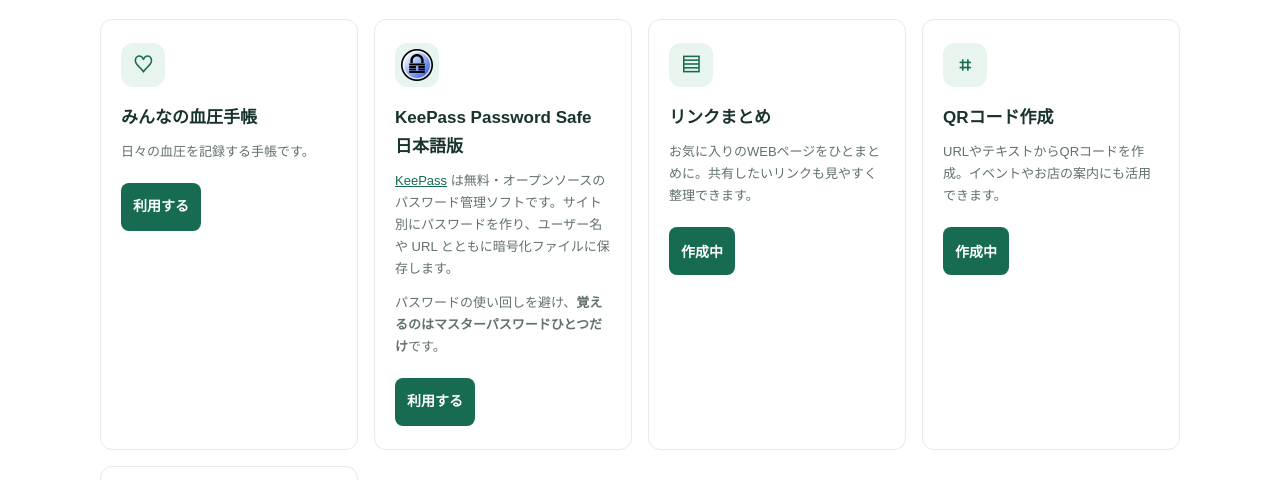
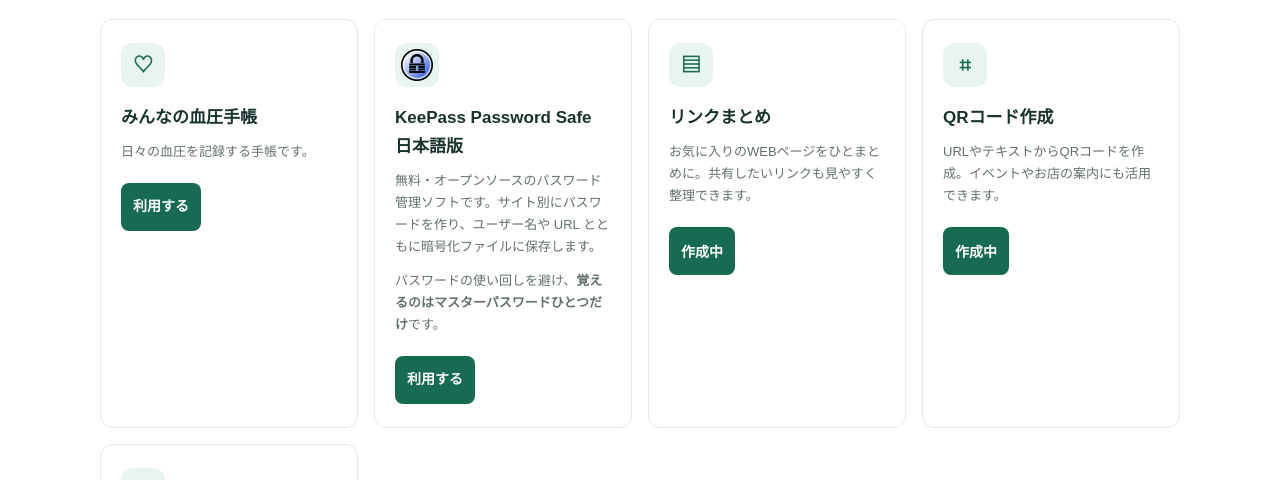
Before and after one commit to kkato233/min-web-service, a plain HTML site: page index.html in a window 1280 px wide. Shown: the part 721-1201 px from the top of the page. Drawn offline with Linux system fonts and the light colour scheme.

Commit message:
Simplify KeePass description in index.html
Removed the link from the KeePass description for clarity.

```diff
--- a/index.html
+++ b/index.html
@@ -387,7 +387,7 @@
           <article class="service-card">
             <div class="service-icon" aria-hidden="true"><img src="img/keepass-icon.png" alt=""></div>
             <h3>KeePass Password Safe 日本語版</h3>
-            <p><a href="https://keepass.info/">KeePass</a> は無料・オープンソースのパスワード管理ソフトです。サイト別にパスワードを作り、ユーザー名や URL とともに暗号化ファイルに保存します。</p>
+            <p>無料・オープンソースのパスワード管理ソフトです。サイト別にパスワードを作り、ユーザー名や URL とともに暗号化ファイルに保存します。</p>
             <p>パスワードの使い回しを避け、<strong>覚えるのはマスターパスワードひとつだけ</strong>です。</p>
             <a class="button" href="https://github.ksysllc.co.jp/KeePass/">利用する</a>
           </article>
```
